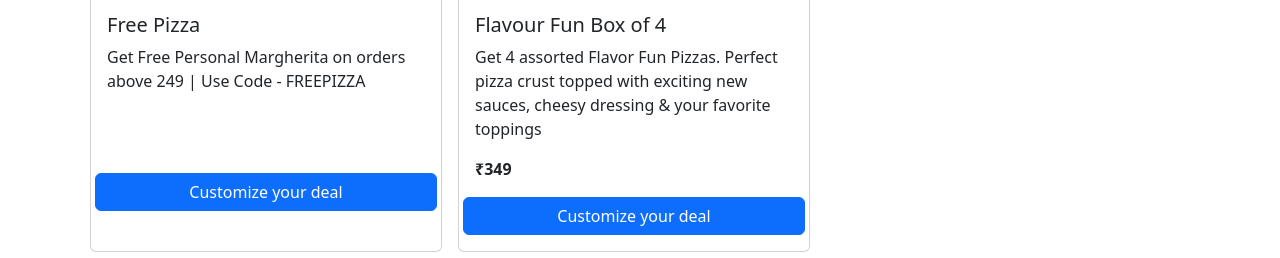
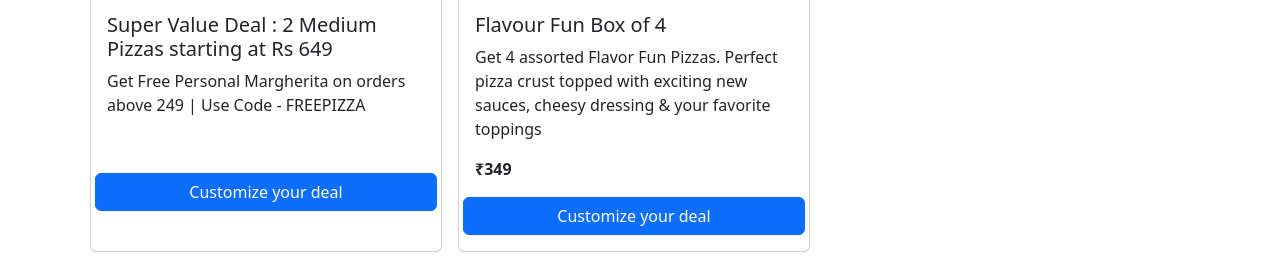
Before and after one commit to Ankit-0009/Pizza-website-UI, a plain HTML site: page index.html in a window 1280 px wide. Shown: the part 932-1190 px from the top of the page. Drawn offline with nearby package versions, Linux system fonts and the light colour scheme.

Commit message:
Update index.html

```diff
--- a/index.html
+++ b/index.html
@@ -99,12 +99,12 @@
                   </div>
 
                   <div class="card" style="width: 22rem;">
-                    <img src="https://api.pizzahut.io/v1/content/en-in/in-1/images/deal/free-pizza.0f3b6a611343bf377717881e3c54c880.1.jpg" class="card-img-top" alt="...">
+                     <img src="https://api.pizzahut.io/v1/content/en-in/in-1/images/deal/one-plus-one.3bd9e1cd8f0d063f07ff0f57df49b96c.1.jpg" class="card-img-top" alt="...">
                     <div class="card-body">
-                      <h5 class="card-title">Free Pizza</h5>
+                      <h5 class="card-title">Super Value Deal : 2 Medium Pizzas starting at Rs 649</h5>
                       <p class="card-text">Get Free Personal Margherita on orders above 249 | Use Code - FREEPIZZA</p>
                       <div class="row">
-                        <p class="card-text"><br><br></p>
+                        <p class="card-text"><br></p>
                         <a href="https://www.pizzahut.co.in/order/deal/?id=free-pizza&basketId=_2Lz-qHIh" class="btn btn-primary">Customize your deal</a>
                       </div>
                     </div>
```
